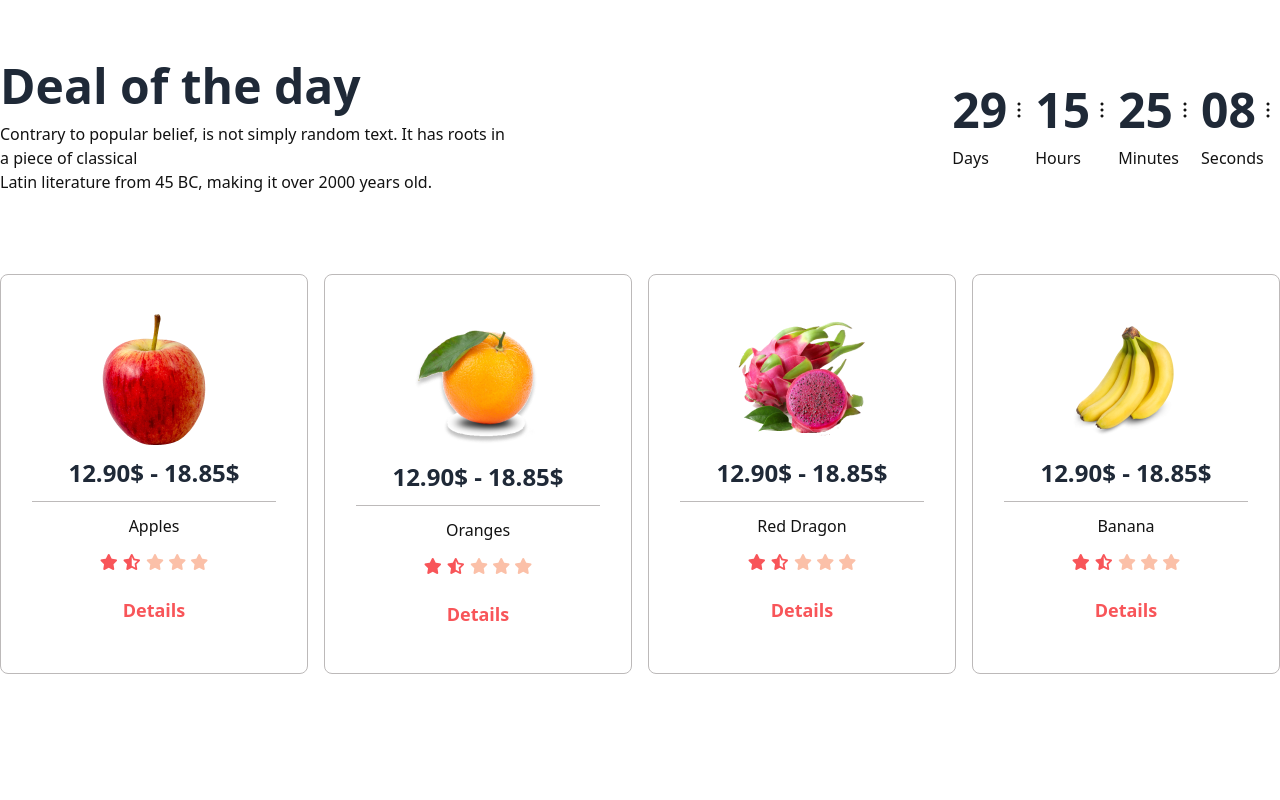
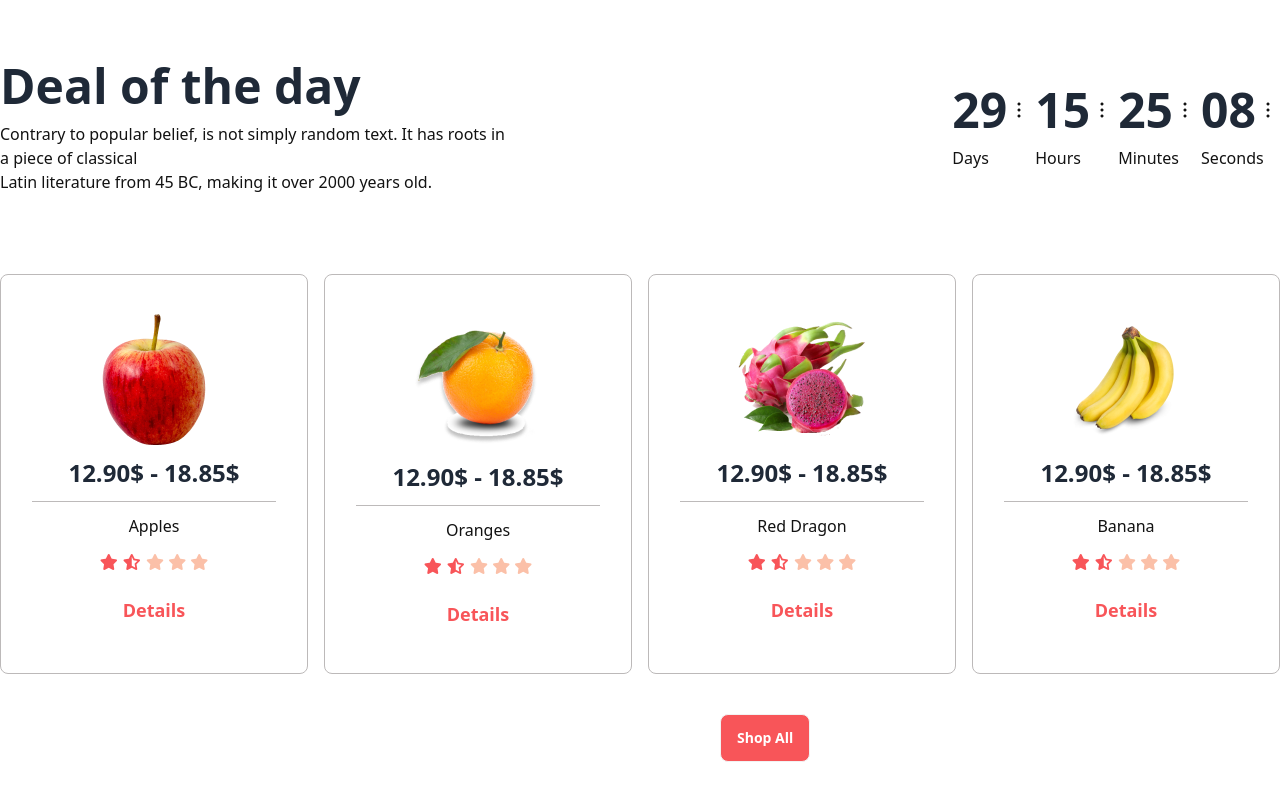
Before and after one commit to ShoroveTajmen/B8A3-fruit-brust, a plain HTML site: page index.html in a window 1280 px wide. Shown: the part 836-1636 px from the top of the page. Drawn offline with nearby package versions, Linux system fonts and the light colour scheme.

Commit message:
deal of the day section updated

```diff
--- a/index.html
+++ b/index.html
@@ -436,6 +436,7 @@
             </button>
           </div>
         </div>
+        <button class="btn bg-[#F85559] ml-[160px] md:ml-[340px] lg:ml-[720px] mt-10 normal-case font-bold text-white">Shop All</button>
       </section>
       <!-- ///// Deal of the day section start ///// -->
     </main>
```
